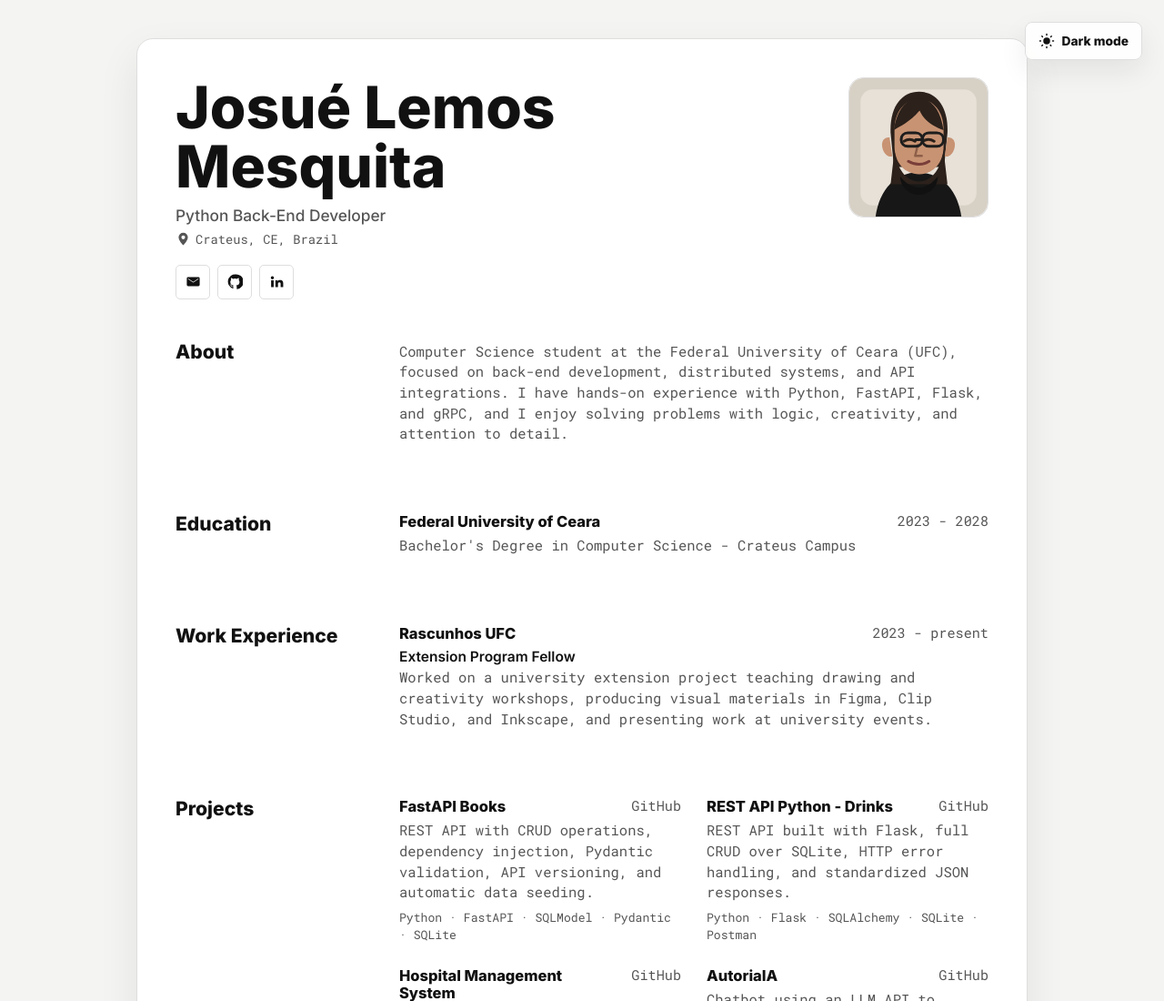
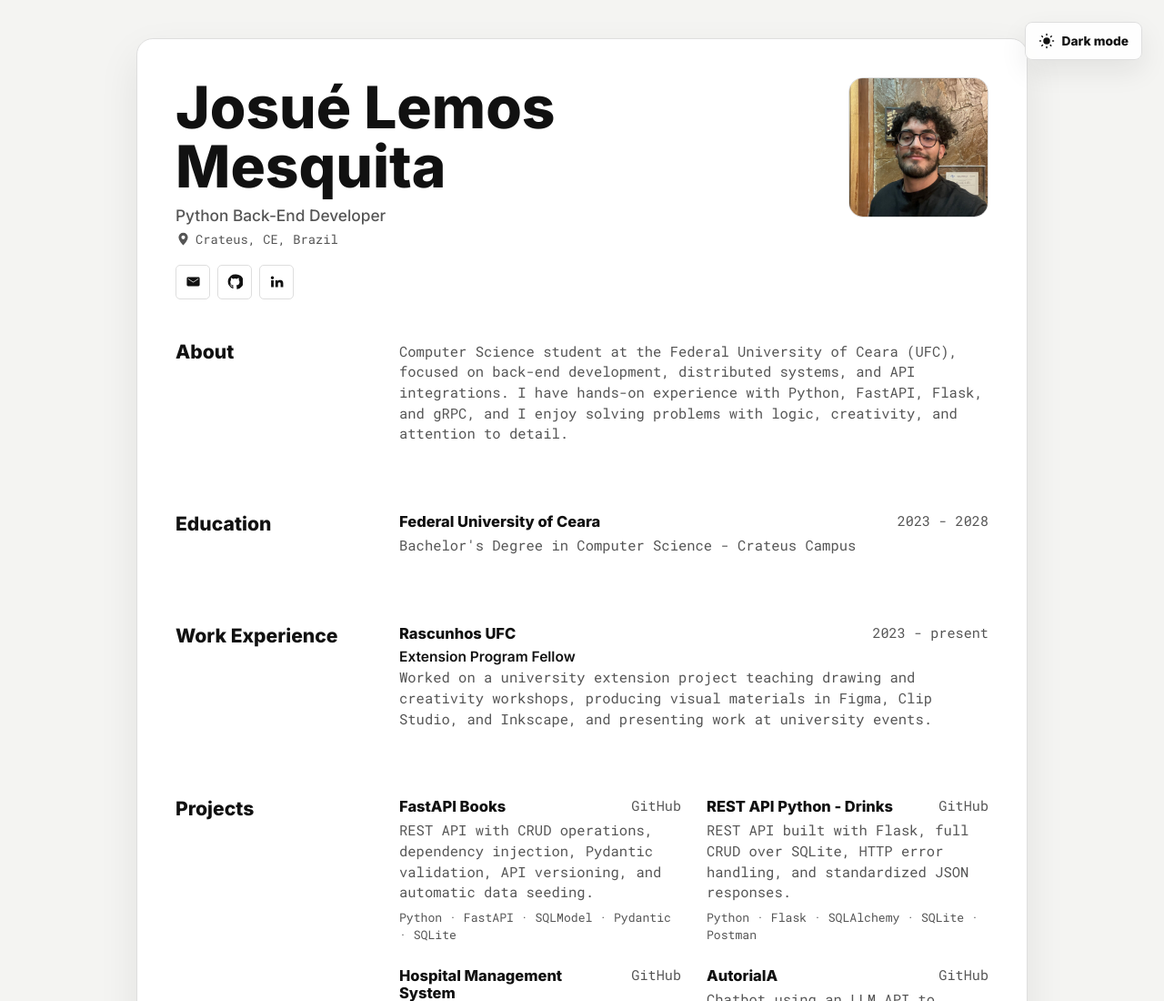
Before and after one commit to josuelemoos/Personal-Portifolio, a plain HTML site: page index.html in a window 1280 px wide. Shown: the top 1100 px of the page at 91% size. Drawn offline with Linux system fonts and the light colour scheme.

Commit message:
add of photo profile

```diff
--- a/index.html
+++ b/index.html
@@ -89,8 +89,8 @@
 
         <img
           class="profile-photo"
-          src="assets/profile-placeholder.svg"
-          alt="Avatar of Josué Lemos Mesquita"
+          src="assets/profile-photo.jpg"
+          alt="Photo of Josué Lemos Mesquita"
           width="118"
           height="118"
         />
```
Also changed, not shown: assets/profile-photo.jpg (added), 2 other files.
